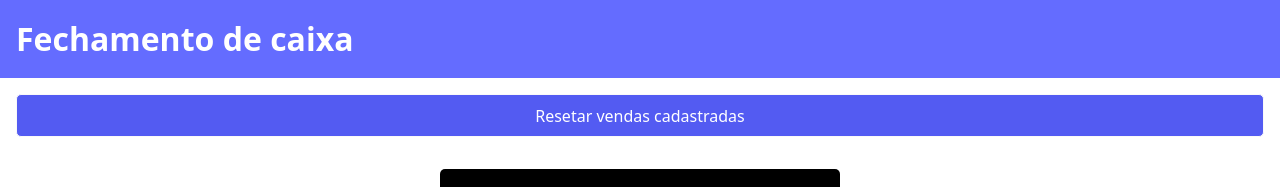
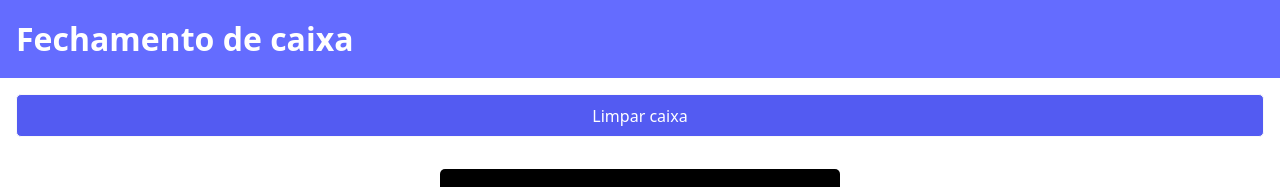
Before and after one commit to beatrizvsgoncalves/fechamento-caixa, a React (Vite) app: page / in a window 1280 px wide. Shown: the top 187 px of the page. Built offline with nearby package versions, Linux system fonts and the light colour scheme.

Commit message:
perf: move o useState (delivers, setDelivers) para o componente App para usá-lo na função clearStorage

```diff
--- a/src/App.jsx
+++ b/src/App.jsx
@@ -6,13 +6,15 @@ import useSaleList from './hooks/useSaleList';
 export default function App() {
   const { sales, setSales, addSale, setId } = useSaleList()
   const [ showContainer, setShowContainer ] = useState(false)
+  const [ delivers, setDelivers ] = useState([]);
 
   function clearStorage() {
-    if (confirm('Quer realmente excluir as vendas cadastradas?')) {
+    if (confirm('Quer realmente excluir tudo registrado?')) {
       localStorage.clear()
-      alert('Vendas excluídas!')
+      alert('Caixa limpo!')
       setId(1)
       setSales([])
+      setDelivers([])
       setShowContainer(false)
     }
   }
@@ -23,8 +25,16 @@ export default function App() {
         <h1>Fechamento de caixa</h1>
       </header>
       <main>
-        <button onClick={clearStorage} className='resetBtn'>Resetar vendas cadastradas</button>
-        {!showContainer && <NewSaleForm addSale={addSale} onSubmitForm={() => setShowContainer(true)} sales={sales} />}
+        <button onClick={clearStorage} className='resetBtn'>Limpar caixa</button>
+        {!showContainer &&
+          <NewSaleForm
+            addSale={addSale}
+            onSubmitForm={() => setShowContainer(true)}
+            sales={sales}
+            delivers={delivers}
+            setDelivers={setDelivers}
+          />
+        }
         {showContainer && <ContainerSales sales={sales}/>}
       </main>
       <footer>
--- a/src/components/NewSaleForm/NewSaleForm.jsx
+++ b/src/components/NewSaleForm/NewSaleForm.jsx
@@ -3,14 +3,13 @@ import './index.css';
 import InputTextNumber from '../InputTextNumber/InputTextNumber';
 import InputCheckbox from '../InputCheckbox/InputCheckbox';
 
-export default function NewSaleForm({ addSale, onSubmitForm, sales }) {
+export default function NewSaleForm({ addSale, onSubmitForm, sales, delivers, setDelivers }) {
 	const [saleValue, setSaleValue] = useState('');
 	const [payment, setPayment] = useState('');
 	const [deliverName, setDeliverName] = useState('');
 	const [deliverRate, setDeliverRate] = useState('');
 	const [selectedDeliver, setSelectedDeliver] = useState('')
 	const [showDeliver, setShowDeliver] = useState(false);
-	const [delivers, setDelivers] = useState([]);
 
 	const handleAddDeliver = () => {
 		if (deliverName && !delivers.includes(deliverName)) {
```
